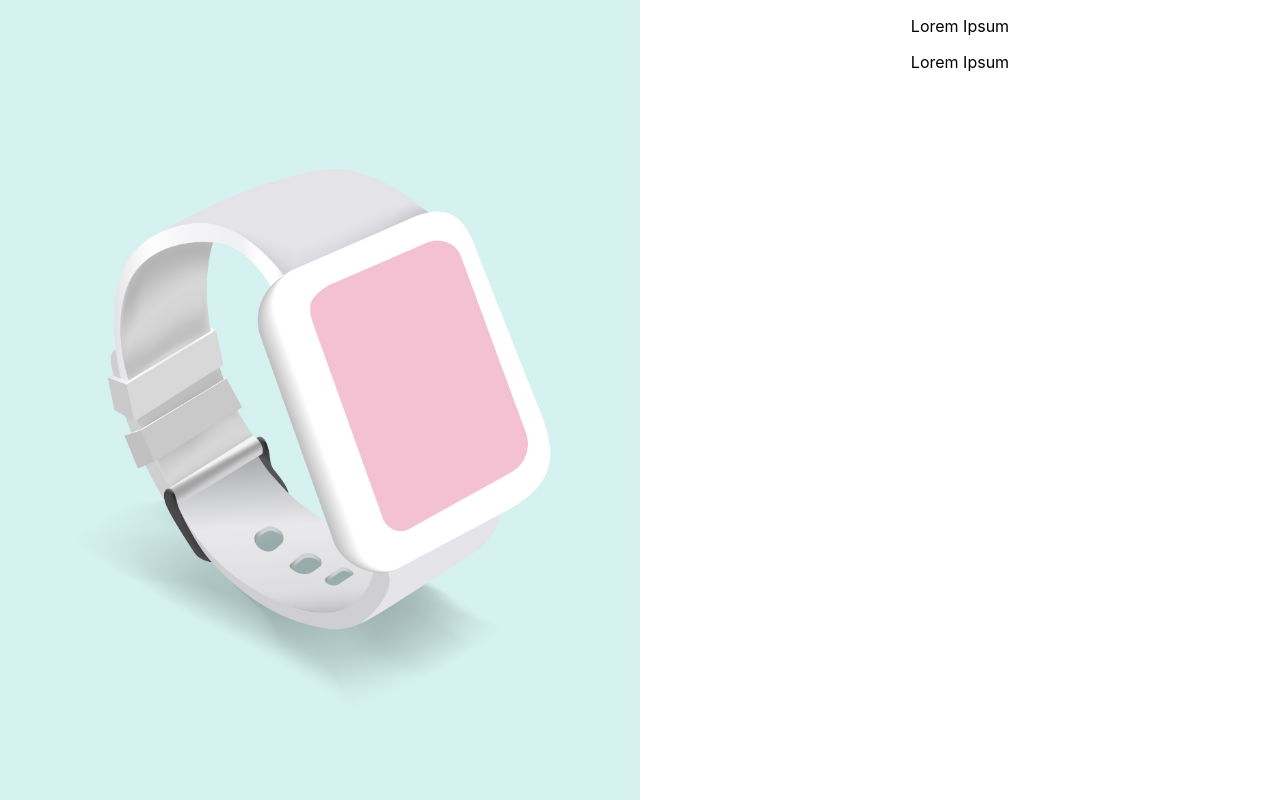
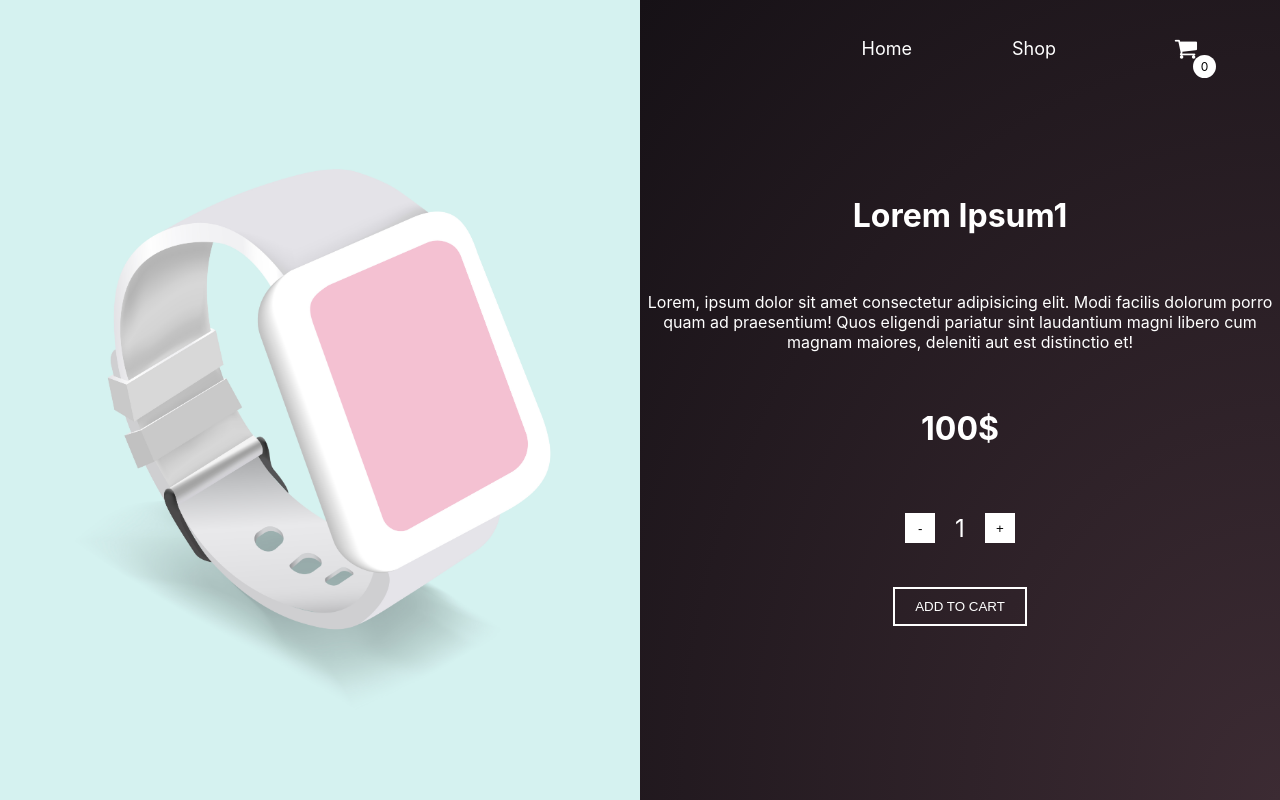
Before and after one commit to markokozul/shopping-cart, a React (Create React App) app: page /shop/1 in a window 1280 px wide. Built offline with nearby package versions, Linux system fonts and the light colour scheme.

Commit message:
add shopping cart sidebar

```diff
--- a/src/App.css
+++ b/src/App.css
@@ -1,38 +1,3 @@
 .App {
   text-align: center;
 }
-
-.App-logo {
-  height: 40vmin;
-  pointer-events: none;
-}
-
-@media (prefers-reduced-motion: no-preference) {
-  .App-logo {
-    animation: App-logo-spin infinite 20s linear;
-  }
-}
-
-.App-header {
-  background-color: #282c34;
-  min-height: 100vh;
-  display: flex;
-  flex-direction: column;
-  align-items: center;
-  justify-content: center;
-  font-size: calc(10px + 2vmin);
-  color: white;
-}
-
-.App-link {
-  color: #61dafb;
-}
-
-@keyframes App-logo-spin {
-  from {
-    transform: rotate(0deg);
-  }
-  to {
-    transform: rotate(360deg);
-  }
-}
--- a/src/App.js
+++ b/src/App.js
@@ -1,20 +1,39 @@
 import './App.css';
 import { Route, Routes, BrowserRouter, Navigate } from 'react-router-dom';
+import { createContext, useState } from 'react';
 import { Homepage } from './components/Homepage';
 import { Shop } from './components/Shop';
 import { Header } from './components/Header';
 import { WatchDetails } from './components/WatchDetails';
+import { ShoppingCart } from './components/ShoppingCart';
+
+export const Context = createContext('');
+
 function App() {
+  const [sidebar, setSidebar] = useState(false);
+  const [cartNum, setCartNum] = useState(0);
+  const [cartProducts, setCartProducts] = useState([]);
+
   return (
     <div className='App'>
       <BrowserRouter>
-        <Header />
+        <Context.Provider value={{ setCartNum, cartProducts, setCartProducts }}>
+          <Header setSidebar={setSidebar} cartNum={cartNum} />
+          {sidebar && (
+            <ShoppingCart
+              setSidebar={setSidebar}
+              cartProducts={cartProducts}
+              setCartProducts={setCartProducts}
+              setCartNum={setCartNum}
+            />
+          )}
           <Routes>
             <Route path='/' exact element={<Navigate to='/homepage' />}></Route>
             <Route path='/homepage' exact element={<Homepage />}></Route>
             <Route path='/shop' exact element={<Shop />}></Route>
             <Route path='/shop/:id' exact element={<WatchDetails />}></Route>
           </Routes>
+        </Context.Provider>
       </BrowserRouter>
     </div>
   );
--- a/src/components/Header.js
+++ b/src/components/Header.js
@@ -1,14 +1,23 @@
 import '../styles/header.css';
 import { Link } from 'react-router-dom';
-export function Header() {
+export function Header({ setSidebar, cartNum }) {
+  const displaySidebar = () => {
+    setSidebar(true);
+  };
   return (
     <div className='header'>
       <div className='links'>
         <Link to='/homepage'>Home</Link>
         <Link to='/shop'>Shop</Link>
-        <a href=''>
-          <i className='fa fa-shopping-cart' aria-hidden='true'></i>
-        </a>
+        <div className='shopping-cart-icon-container'>
+          <i
+            onClick={displaySidebar}
+            className='fa fa-shopping-cart'
+            aria-hidden='true'
+            style={{ color: 'white' }}
+          ></i>
+          <div className='num-of-items'>{cartNum}</div>
+        </div>
       </div>
     </div>
   );
--- a/src/components/ShoppingCart.js
+++ b/src/components/ShoppingCart.js
@@ -1 +1,57 @@
-export function ShoppingCart() {}
+import '../styles/shoppingcart.css';
+
+export function ShoppingCart({
+  setSidebar,
+  cartProducts,
+  setCartProducts,
+  setCartNum,
+}) {
+  let total = 0;
+  const closeSidebar = () => {
+    setSidebar(false);
+  };
+
+  const calculateTotal = (price, quantity) => {
+    total = total + price * quantity;
+  };
+
+  const removeFromCart = (productId) => {
+    setCartProducts((cartProducts) => {
+      return cartProducts.filter((item) => item.id !== productId);
+    });
+    setCartNum((prevState) => prevState - 1);
+
+    console.log(cartProducts);
+  };
+  return (
+    <div className='shopping-cart-container'>
+      <div className='close-btn' onClick={closeSidebar}>
+        <i className='fa fa-times' aria-hidden='true'></i>
+      </div>
+      {cartProducts &&
+        (cartProducts.length > 0 ? (
+          <>
+            {cartProducts.map((item) => (
+              <div key={item.id} className='product-box'>
+                <img
+                  className='shopping-cart-img'
+                  src={require(`../assets/watch${item.id}.jpg`)}
+                  alt=''
+                ></img>
+                <div>
+                  <p>Price: {item.price}</p>
+                  <p>Quantity: {item.quantity}</p>
+                </div>
+                <button onClick={() => removeFromCart(item.id)}>X</button>
+                {calculateTotal(item.price, item.quantity)}
+              </div>
+            ))}
+            <h1>Total: {total}$</h1>
+            <button>Checkout</button>
+          </>
+        ) : (
+          <p>Your cart is empty</p>
+        ))}
+    </div>
+  );
+}
--- a/src/components/Watch.js
+++ b/src/components/Watch.js
@@ -1,4 +1,3 @@
-import { useState } from 'react';
 import { Link } from 'react-router-dom';
 export function Watch({ num }) {
   return (
@@ -9,8 +8,8 @@ export function Watch({ num }) {
           <p className='see-more'>See More</p>
         </Link>
       </div>
-      <p>Lorem Ipsum</p>
-      <p>199.99$</p>
+      <p>Lorem Ipsum{num}</p>
+      <p>{num * 100}$</p>
     </div>
   );
 }
--- a/src/components/WatchDetails.js
+++ b/src/components/WatchDetails.js
@@ -1,8 +1,42 @@
 import { useParams } from 'react-router-dom';
 import '../styles/watchdetails.css';
+import { useContext, useState } from 'react';
+import { Context } from '../App';
 export function WatchDetails() {
+  const { setCartNum, setCartProducts, cartProducts } = useContext(Context);
   const routeParams = useParams();
 
+  const [quantity, setQuantity] = useState(1);
+  const addToCart = () => {
+    if (!cartProducts.some((item) => item.id === routeParams.id)) {
+      setCartProducts((cartProducts) => [
+        ...cartProducts,
+        { id: routeParams.id, price: routeParams.id * 100, quantity: quantity },
+      ]);
+      setCartNum((prevState) => prevState + 1);
+    } else {
+      //update quantity value if it changed
+      const index = cartProducts.findIndex(
+        (item) => item.id === routeParams.id
+      );
+      let newArr = cartProducts;
+      newArr[index] = {
+        ...newArr[index],
+        quantity: quantity,
+      };
+
+      setCartProducts(newArr);
+    }
+  };
+  const handleQuantity = (e) => {
+    if (e.target.className === 'increment' && quantity < 100) {
+      setQuantity((quantity) => quantity + 1);
+    } else {
+      if (quantity > 1) {
+        setQuantity((quantity) => quantity - 1);
+      }
+    }
+  };
   return (
     <div className='watch-details-container'>
       <div
@@ -14,8 +48,26 @@ export function WatchDetails() {
         }}
       ></div>
       <div className='watch-details-box-2'>
-        <p>Lorem Ipsum</p>
-        <p>Lorem Ipsum</p>
+        <h1>Lorem Ipsum{routeParams.id}</h1>
+        <p>
+          Lorem, ipsum dolor sit amet consectetur adipisicing elit. Modi facilis
+          dolorum porro quam ad praesentium! Quos eligendi pariatur sint
+          laudantium magni libero cum magnam maiores, deleniti aut est
+          distinctio et!
+        </p>
+        <h1>{parseInt(routeParams.id) * 100}$</h1>
+        <div className='quantity'>
+          <button className='decrement' onClick={handleQuantity}>
+            -
+          </button>
+          <p>{quantity}</p>
+          <button className='increment' onClick={handleQuantity}>
+            +
+          </button>
+        </div>
+        <button onClick={addToCart} className='add-to-cart-btn'>
+          ADD TO CART
+        </button>
       </div>
     </div>
   );
--- a/src/styles/header.css
+++ b/src/styles/header.css
@@ -4,14 +4,47 @@
   height: 12vh;
   display: flex;
   align-items: center;
+  justify-content: center;
 }
 .header > .links {
   position: absolute;
   right: 5%;
   display: flex;
+  align-items: center;
+  justify-content: center;
   gap: 100px;
+  font-size: 18px;
 }
 .links a {
   text-decoration: none;
   color: white;
 }
+
+.links i {
+  font-size: 24px;
+}
+.links i:hover {
+  cursor: pointer;
+}
+.shopping-cart-icon-container {
+  width: 60px;
+  height: 60px;
+  border-radius: 45px;
+  display: flex;
+  align-items: center;
+  justify-content: center;
+  position: relative;
+}
+.num-of-items {
+  width: 23px;
+  height: 23px;
+  background-color: white;
+  border-radius: 45px;
+  position: absolute;
+  right: 0;
+  bottom: 0;
+  display: flex;
+  align-items: center;
+  justify-content: center;
+  font-size: 12px;
+}
--- /dev/null
+++ b/src/styles/shoppingcart.css
@@ -0,0 +1,36 @@
+.shopping-cart-container {
+  position: fixed;
+  right: 0;
+  width: 30%;
+  height: 100vh;
+  background-color: white;
+  z-index: 999999;
+  display: flex;
+  align-items: center;
+  justify-content: center;
+  flex-direction: column;
+  gap: 20px;
+}
+.product-box {
+  width: 100%;
+  display: flex;
+  flex-direction: row;
+  align-content: center;
+  justify-content: center;
+  gap: 80px;
+}
+.shopping-cart-img {
+  width: 100px;
+  height: auto;
+}
+.close-btn {
+  position: absolute;
+  top: 0;
+  right: 0;
+  margin: 20px;
+  background-color: unset;
+  border: none;
+}
+.close-btn:hover {
+  cursor: pointer;
+}
--- a/src/styles/watchdetails.css
+++ b/src/styles/watchdetails.css
@@ -8,3 +8,70 @@
 .watch-details-box-2 {
   flex: 50;
 }
+.watch-details-box-2 {
+  display: flex;
+  align-items: center;
+  justify-content: center;
+  flex-direction: column;
+  gap: 20px;
+
+  background: -webkit-radial-gradient(
+    bottom,
+    rgb(60, 43, 51) 0%,
+    rgb(43, 31, 36) 50%,
+
+    rgb(22, 17, 22) 100%
+  );
+  background: -o-radial-gradient(
+    bottom,
+    rgb(60, 43, 51) 0%,
+    rgb(22, 17, 22) 100%
+  );
+  background: -ms-radial-gradient(
+    bottom,
+    rgb(60, 43, 51) 0%,
+    rgb(43, 31, 36) 60%,
+    rgb(22, 17, 22) 100%
+  );
+  background: -moz-radial-gradient(
+    bottom,
+    rgb(60, 43, 51) 0%,
+    rgb(22, 17, 22) 100%
+  );
+  background: radial-gradient(
+    at bottom right,
+    rgb(60, 43, 51) 0%,
+    rgb(22, 17, 22) 100%
+  );
+  color: white;
+}
+.quantity {
+  display: flex;
+  align-items: center;
+  justify-content: center;
+  flex-direction: row;
+  gap: 20px;
+  font-size: 24px;
+}
+.decrement,
+.increment {
+  width: 30px;
+  height: 30px;
+  background-color: white;
+  border: none;
+}
+.decrement:hover,
+.increment:hover {
+  cursor: pointer;
+}
+.add-to-cart-btn {
+  color: white;
+  text-decoration: none;
+  border: 2px solid white;
+  background-color: unset;
+  padding: 10px 20px;
+}
+
+.add-to-cart-btn:hover {
+  cursor: pointer;
+}
```
Lines whose indentation alone changed are shown as unchanged.
